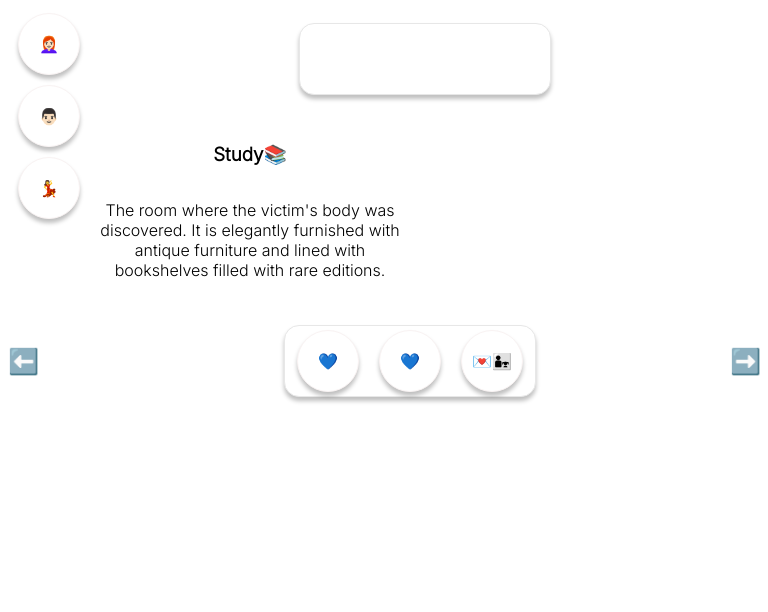
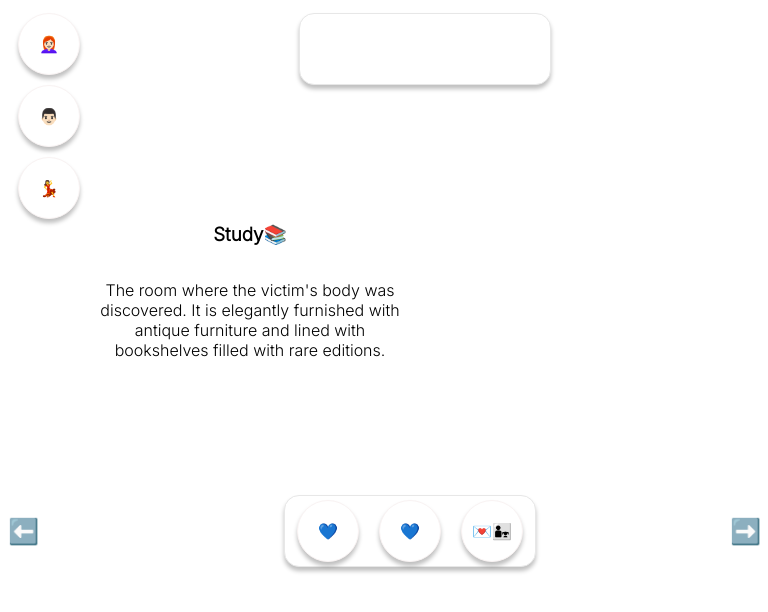
Before and after one commit to keshhaslum/Crimson-Manor, a React (Vite) app in the folder client/: page /rooms in a window 768 px wide. Shown: the top 612 px of the page. Built offline with nearby package versions, Linux system fonts and the light colour scheme; a web font is replaced by a local one.

Commit message:
Mobile landscape responsive design works

```diff
--- a/client/src/App.css
+++ b/client/src/App.css
@@ -200,7 +200,7 @@
     display: flex;
     flex-flow: column nowrap;
     grid-area: selected-clue;
-    height: 25vh;
+    height: 50vh;
     justify-content: center;
     width: 50%;
   }
@@ -215,6 +215,11 @@
     margin: auto;
     max-width: 500px;
   }
+
+  .clues-container,
+  .chosen-clues-container {
+    margin: 5px auto;
+  }
 }
 
 @media (min-width: 1024px) {
```
